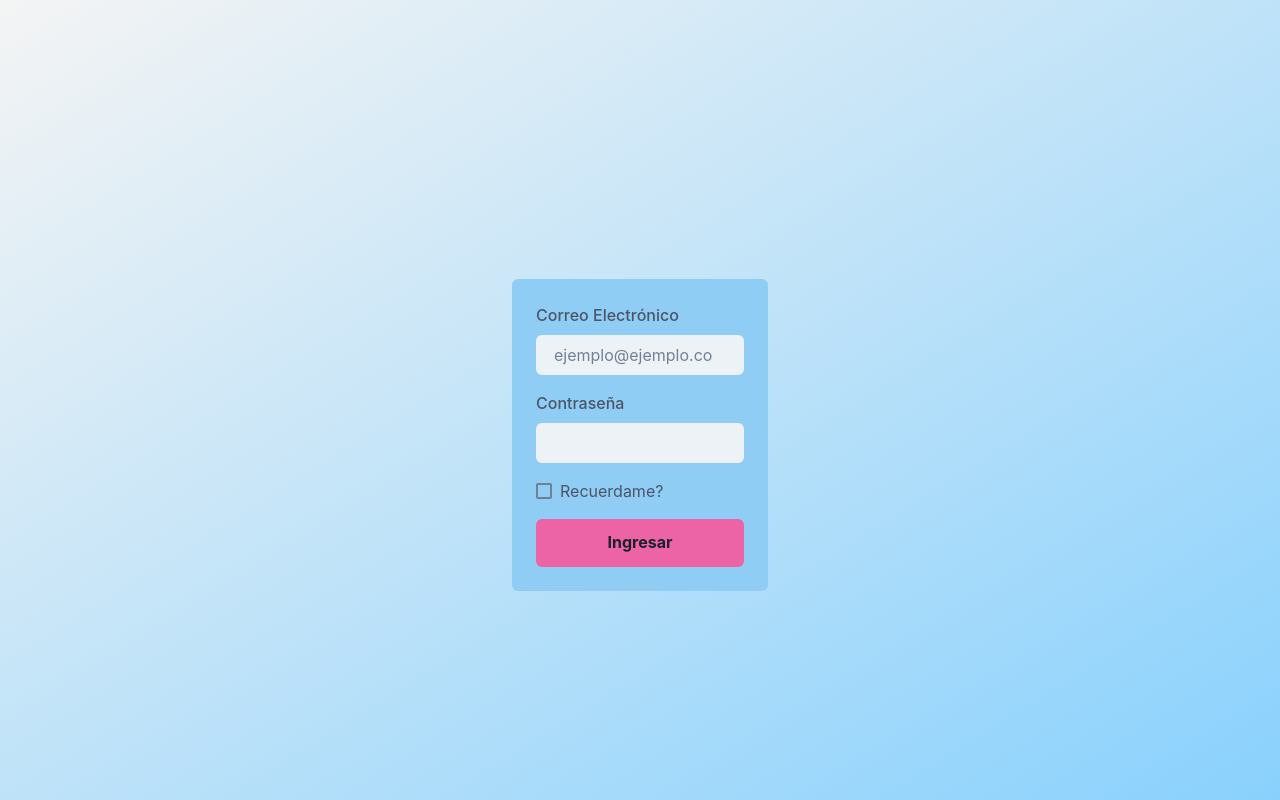
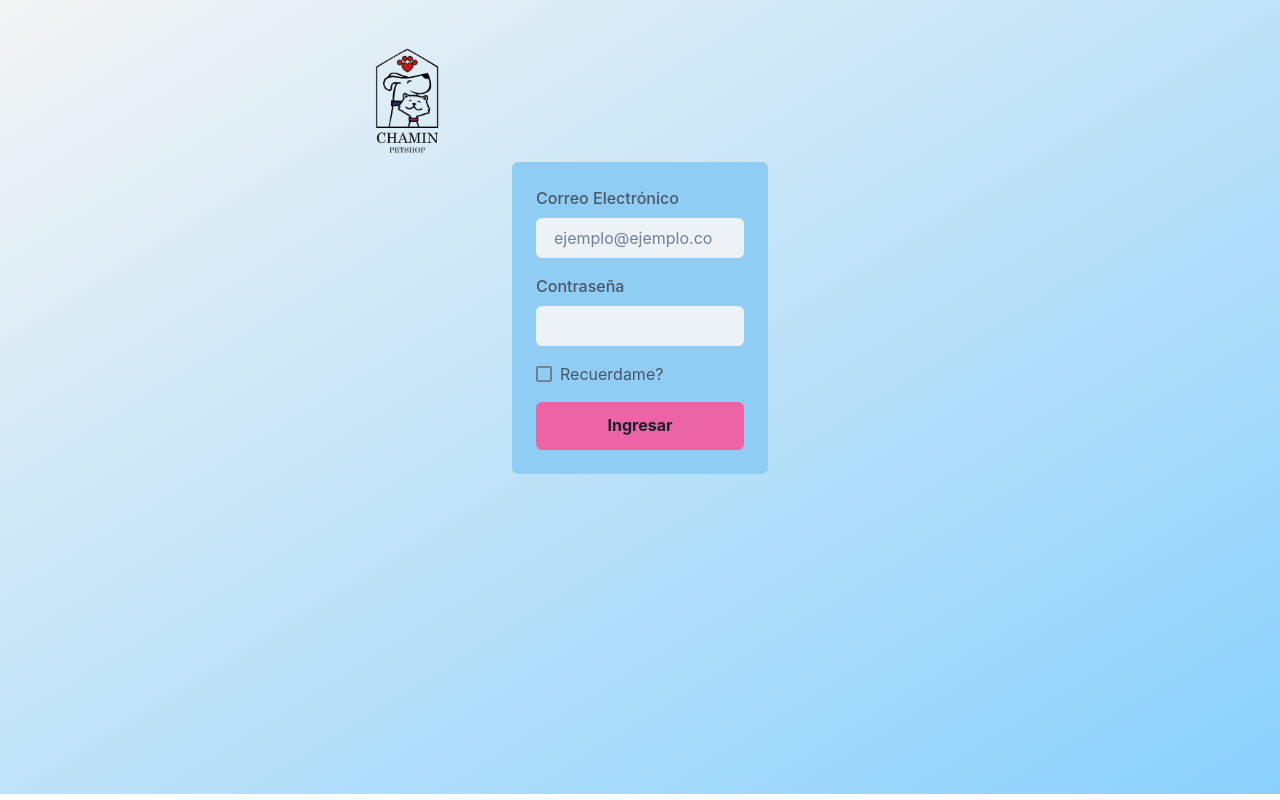
Before and after one commit to d-ohm-dev/vite-chamin-ts, a React (Vite) app: page /login in a window 1280 px wide. Built offline with nearby package versions, Linux system fonts and the light colour scheme.

Commit message:
encuadre de logo en forms

```diff
--- a/src/elements/Loginterface/LoginForm.tsx
+++ b/src/elements/Loginterface/LoginForm.tsx
@@ -28,12 +28,12 @@ export default function Basic() {
     bg={useColorModeValue('linear-gradient( to bottom right, rgba(244, 244, 244, 1), rgb(137, 209, 253) )!important', 'linear-gradient( to bottom right, #0c4083, rgba(19, 29, 77, 0.94) )!important')}
     align="center"
     justify="center"
-    h="100vh"
+    // h="100vh"
     >
       <Link to={'/'}>
-        <Img src={SwitchImg} alt="Logo" maxH='175%' maxW='175%' ml={{base: -500}} mt={{base: -20}} />
+        <Img src={SwitchImg} alt="Logo" maxH='18%' maxW='18%' ml={{base: 2}} mt={{base: 12}} mb={{base: 0}} />
       </Link>
-      <Box bg={bgBoxColor} p={6} rounded="md" w={64}>
+      <Box bg={bgBoxColor} p={6} rounded="md" w={64} mb={80}>
         <Formik
           initialValues={{
             email: "",
--- a/src/elements/Loginterface/RegisterForm.tsx
+++ b/src/elements/Loginterface/RegisterForm.tsx
@@ -38,12 +38,12 @@ export default function Register() {
     bg={useColorModeValue('linear-gradient( to bottom right, rgba(244, 244, 244, 1), rgb(137, 209, 253) )!important', 'linear-gradient( to bottom right, #0c4083, rgba(19, 29, 77, 0.94) )!important')}
     align="center"
     justify="center"
-    h="100vh"
+    // h="100vh"
     >
       <Link to={'/'}>
-        <Img src={SwitchImg} alt="Logo" maxH='135%' maxW='135%' ml={{base: -500}} mt={{base: -30}} />
+        <Img src={SwitchImg} alt="Logo" maxH='16%' maxW='16%' mr={{base: 40}} mt={{base: 12}} mb={{base: 0}} />
       </Link>
-      <Box bg={bgBoxColor} p={16} rounded="md" w={96}>
+      <Box bg={bgBoxColor} p={16} rounded="md" w={96} mb={80}>
         <Formik
           initialValues={{
             username: "",
```
